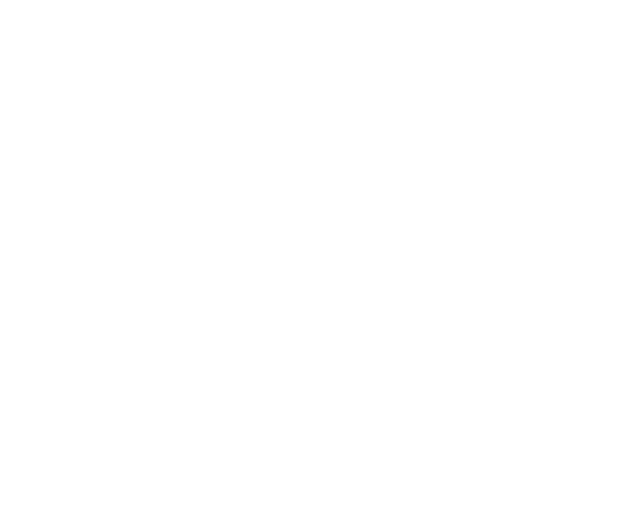
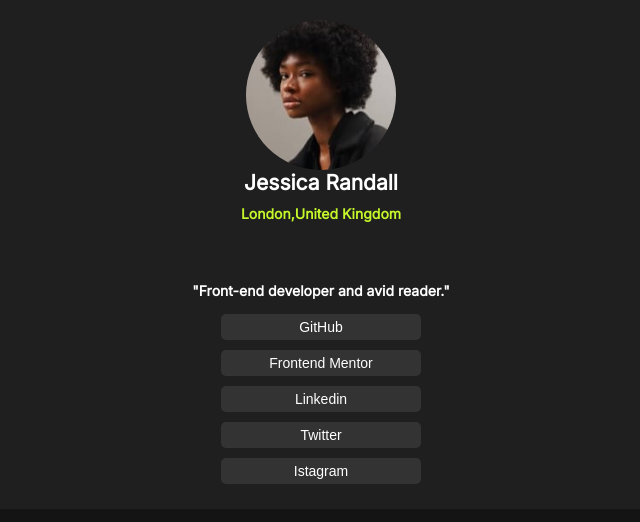
Before and after one commit to Omar-Meroo/zageng-challenges, a plain HTML site: page day-one/task-2/index.html in a window 1280 px wide. Shown: the whole page, without its empty margins (319-959 px from the left). Drawn offline with Linux system fonts and the light colour scheme.

Commit message:
task-2 finished

```diff
--- a/day-one/task-2/index.html
+++ b/day-one/task-2/index.html
@@ -4,10 +4,29 @@
 <head>
     <meta charset="UTF-8">
     <meta name="viewport" content="width=device-width, initial-scale=1.0">
-    <title>Document</title>
+    <link rel="stylesheet" href="/day-one/task-2/style.css">
+    <link href='https://fonts.googleapis.com/css?family=Inter' rel='stylesheet'>
+    <title>info</title>
 </head>
 
 <body>
+    <section class="info">
+        <div class="promo">
+            <img src="images/avatar-jessica.jpeg" alt="photo">
+            <h1>Jessica Randall</h1>
+            <h4>London,United Kingdom</h4>
+
+        </div>
+        <div class="links">
+            <h6>"Front-end developer and avid reader."</h6>
+            <button><a href="#">GitHub</a></button>
+            <button><a href="#">Frontend Mentor</a></button>
+            <button><a href="#">Linkedin</a></button>
+            <button><a href="#">Twitter</a></button>
+            <button><a href="#">Istagram</a></button>
+
+        </div>
+    </section>
 
 </body>
 
--- a/day-one/task-2/style.css
+++ b/day-one/task-2/style.css
@@ -0,0 +1,70 @@
+* {
+    padding: 0;
+    margin: 0;
+    box-sizing: border-box;
+}
+
+body {
+    font-family: 'Inter';
+    font-size: 14px;
+    background-color:  hsl(0, 0%, 8%);
+}
+
+
+.info{
+    display: flex;
+    justify-content: center;
+    flex-direction: column;
+    align-items: center;
+    background-color: hsl(0, 0%, 12%);
+}
+.promo{
+     display: flex;
+    justify-content: space-around;
+    align-items: center;
+    flex-direction: column;
+    margin: 20px;
+
+}
+.promo img{
+    border-radius: 50%;
+    width: 150px;
+    height: 150px;
+}
+.promo h1{
+    color: hsl(0, 0%, 100%) ;
+
+}
+.promo h4{
+    color:hsl(75, 94%, 57%) ;
+    padding: 10px;
+
+}
+
+
+
+.links{
+    display: flex;
+    justify-content: space-around;
+    align-items: center;
+    flex-direction: column;
+    margin: 20px;
+    color: hsl(0, 0%, 100%);
+}
+.links h6{
+    padding: 10px;
+    font-size: 14px;
+}
+.links button{
+    background-color: hsl(0, 0%, 20%);
+    width: 200px;
+    padding: 5px;
+    margin: 5px;
+    border: none;
+    border-radius: 5px;
+    font-size: 14px;
+}
+.links a{
+    text-decoration: none;
+    color:hsl(0, 0%, 100%) ;
+}
```
Also changed, not shown: day-one/task-2/images/avatar-jessica.jpeg (added).
